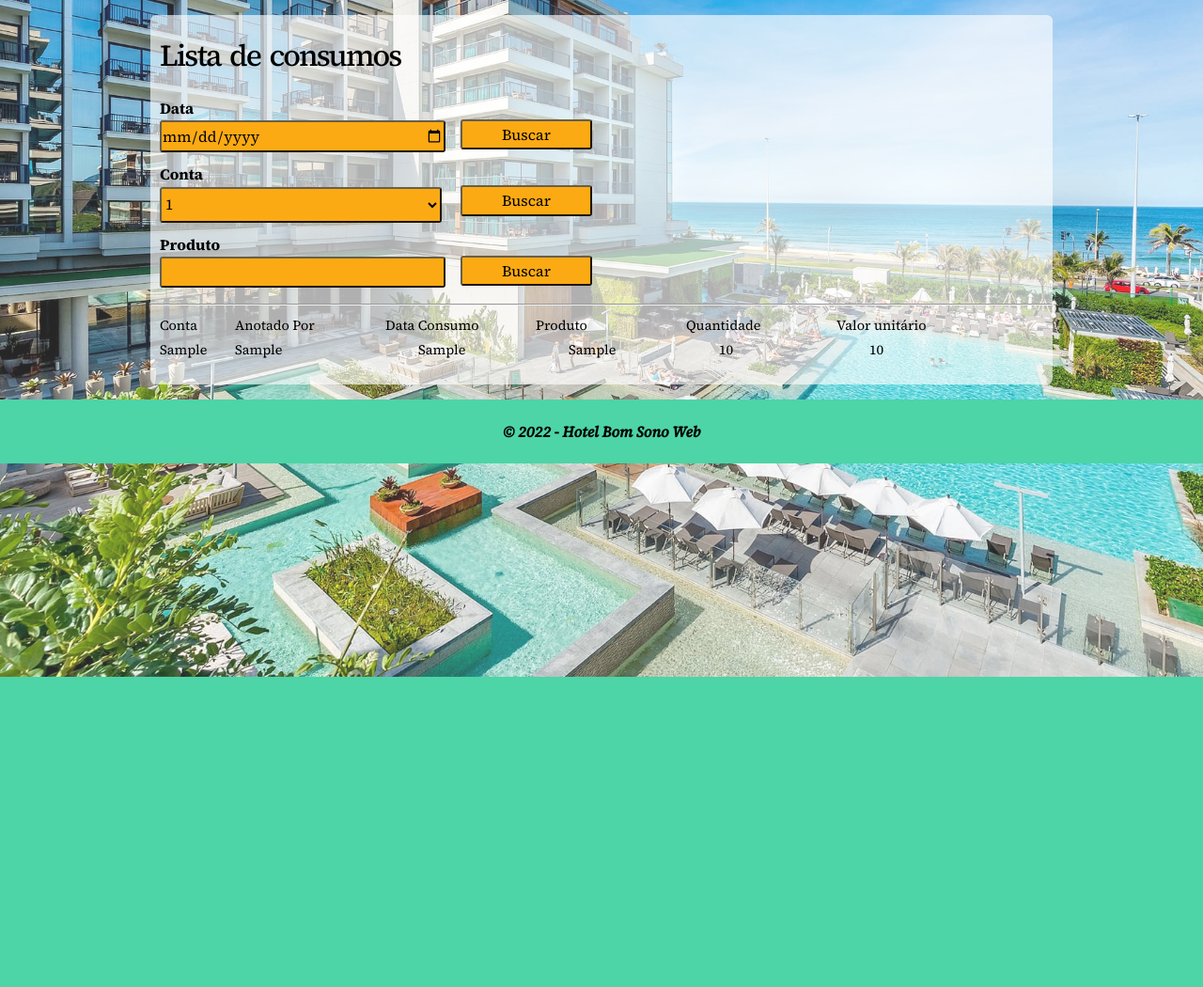
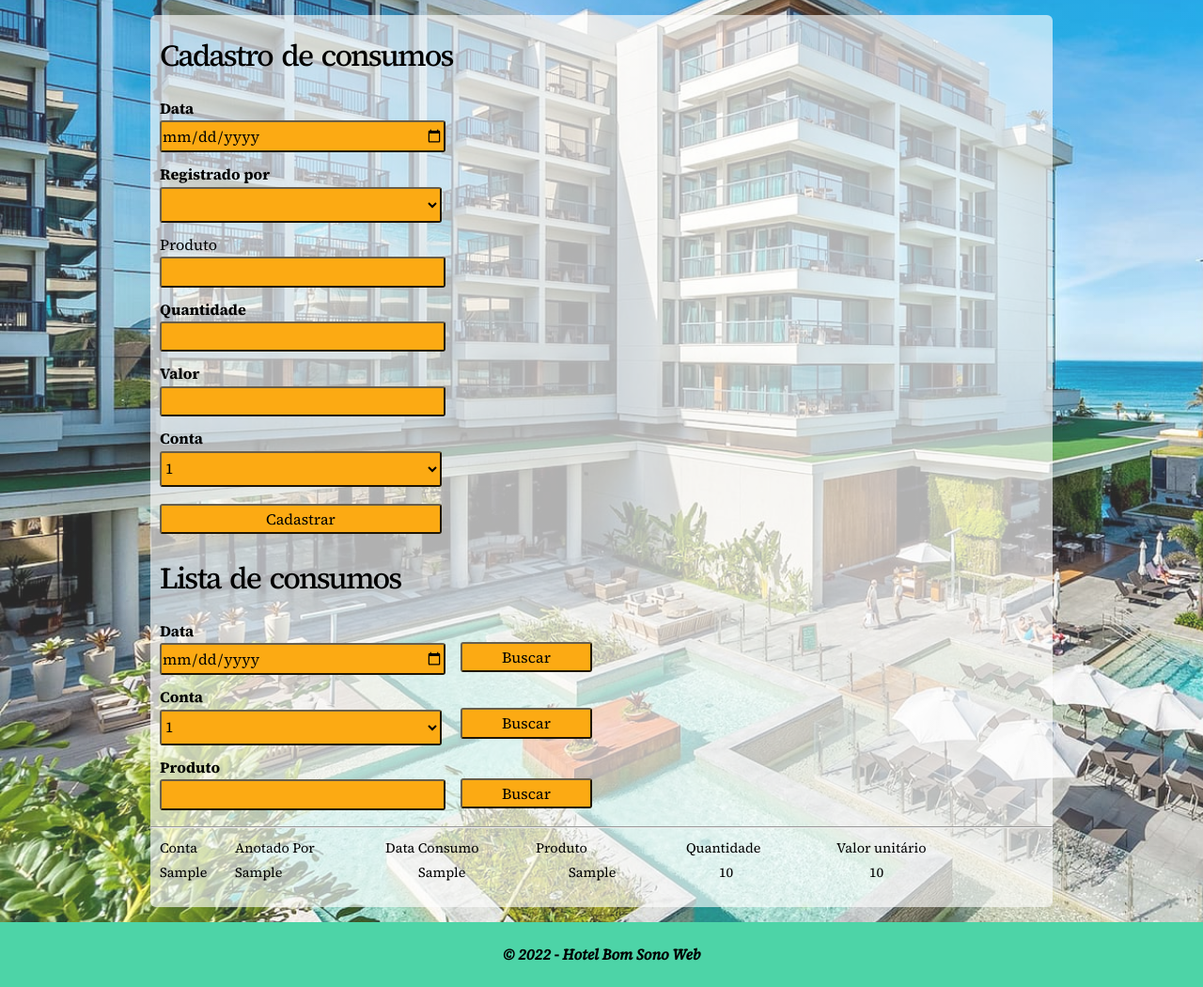
Before and after one commit to PauloDezingrini/Trabalho_INF220, a PHP site: page /pages/frigobar.php in a window 1280 px wide. Shown: the part 80-1130 px from the top of the page at 94% size. Before the commit the page ends 800 px from the top, so only its background shows below. Run offline with PHP 8.4, Linux system fonts and the light colour scheme; tables that the repository leaves empty or names only in its code hold one stand-in row (values such as "Sample post"); lists and menus that the app fills with data are empty.

Commit message:
Finalização da página de consumo

```diff
--- a/controller/frigobar_controller.php
+++ b/controller/frigobar_controller.php
@@ -6,9 +6,12 @@
     require "../service/consumoFrigobar.service.php";
     require "../models/conta.model.php";
     require "../service/conta.service.php";
+    require "../models/funcionario.model.php";
+    require "../service/funcionario.service.php";
 
     $consumo = new ConsumoFrigobar();
     $conta = new Conta();
+    $camareira = new Funcionario();
 
     if($acao == 'recuperar'){
 
@@ -17,6 +20,10 @@
 
         $contaService = new ContaService($conexao,$conta);
         $contas = $contaService->recuperar();
+
+        $camareiraService = new FuncionarioService($conexao,$camareira);
+        $camareiras = $camareiraService->recuperarCamareira();
+
 
     } else if($acao == 'conta'){
         $consumo->__set('conta',$_POST['conta']);
@@ -44,7 +51,7 @@
         session_start();
         $_SESSION['data'] = $consumos;
         header("Location: ../pages/frigobar.php?buscar=data");
-    } else if($acao = 'produto'){
+    } else if($acao == 'produto'){
         $consumo->__set('produto',$_POST['produto']);
         $consumoService = new ConsumoFrigobarService($conexao,$consumo);
         $consumos = $consumoService->recuperarPorProduto();
@@ -52,5 +59,25 @@
         session_start();
         $_SESSION['produto'] = $consumos;
         header("Location: ../pages/frigobar.php?buscar=produto");
+    } else if($acao == 'cadastro') {
+        $consumo->__set('produto',$_POST['produto']);
+        $consumo->__set('quantidade',$_POST['quantidade']);
+        $consumo->__set('data_consumo',$_POST['data']);
+        $consumo->__set('valor_unit',$_POST['valor']);
+        $consumo->__set('conta',$_POST['conta']);
+        $consumo->__set('registrado',$_POST['registrado']);
+
+        $consumoService = new ConsumoFrigobarService($conexao,$consumo);
+        $consumoService->inserir();
+
+        $conta->__set('id',$_POST['conta']);
+        $contaService = new ContaService($conexao,$conta);
+        $cnt = $contaService->recuperarPorId();
+
+        $soma = $_POST['quantidade'] * $_POST['valor'] + $cnt[0]->Valor_total;
+        $conta->__set('valor_total',$soma);
+        $conta->__set('valor_restaurante',$cnt[0]->Valor_restaurante);
+        $contaService->atualizar();
+        header("Location: ../pages/frigobar.php");
     }
 ?>
--- a/pages/frigobar.php
+++ b/pages/frigobar.php
@@ -57,6 +57,80 @@
         </div>
 
         <div class="form linha">
+
+            <section>
+                <div class="linha">
+                    <div class="coluna col12">
+                        <h1 class="logo">Cadastro de consumos</h1>
+                    </div>
+                </div>
+            </section>
+
+            <!-- Em action="#" envio de dados .php-->
+
+            <form action="../controller/frigobar_controller.php?acao=cadastro" method="post">
+
+                <div class="linha">
+                    <div class="coluna col4">
+                        <label>Data</br></label>
+                        <input class="default_4" id="test_0" type="date" name="data" />
+                    </div>
+
+                </div>
+
+                <div class="linha">
+                    <div class="coluna col4">
+                        <label>Registrado por</br></label>
+                        <select class="default_4" id="test_0" type="text" name="registrado" >
+                            <?php foreach($camareiras as $keys => $camareira) { ?>
+                                <option value="<?= $camareira->Id_func?>" class="teste"><?= $camareira->Id_func.'-'.$camareira->Nome ?></option>
+                            <?php } ?>
+                        </select>
+                    </div>
+
+                </div>
+
+                <div class="linha">
+                    <div class="coluna col4">
+                        <label">Produto <br></label>
+                        <input type="text" name="produto" id="" class="default_4">
+                    </div>
+
+                </div>
+
+                <div class="linha">
+
+                    <div class="coluna col8">
+                        <label>Quantidade <br></label>
+                        <input type="number" name="quantidade" id="" class="default_4">
+                    </div>
+                </div>
+                <div class="linha">
+
+                    <div class="coluna col8">
+                        <label>Valor <br></label>
+                        <input type="number" name="valor" id="" class="default_4">
+                    </div>
+                </div>
+                <div class="linha">
+
+                    <div class="coluna col8">
+                        <label>Conta</br></label>
+                        <select class="default_4" id="test_0" type="text" name="conta" >
+                            <?php foreach($contas as $keys => $conta) { ?>
+                                <option value="<?= $conta->Id_hosp?>" class="teste"><?= $conta->Id_hosp ?></option>
+                            <?php } ?>
+                        </select>
+                    </div>
+                </div>
+                <div class="linha">
+
+                    <div class="coluna col8">
+                        <input class="default_4" id="test_0" type="submit"  value="Cadastrar"/>
+                    </div>
+                </div>
+
+            </form>
 
             <section>
                 <div class="linha">
--- a/service/funcionario.service.php
+++ b/service/funcionario.service.php
@@ -33,6 +33,14 @@ class FuncionarioService {
         $stmt->execute();
         return $stmt->fetchAll(PDO::FETCH_OBJ);
     }
+
+    public function recuperarCamareira(){
+        $query = 'select Id_func, Nome, Cargo, Trabalh_em from funcionários where Cargo = "Camareira"';
+        $stmt = $this->conexao->prepare($query);
+        $stmt->execute();
+        return $stmt->fetchAll(PDO::FETCH_OBJ);
+    }
+
     public function recuperarPorId(){
         $query = 'select Id_func, Nome, Cargo, Trabalh_em from funcionários where Id_func = :id';
         $stmt = $this->conexao->prepare($query);
```
